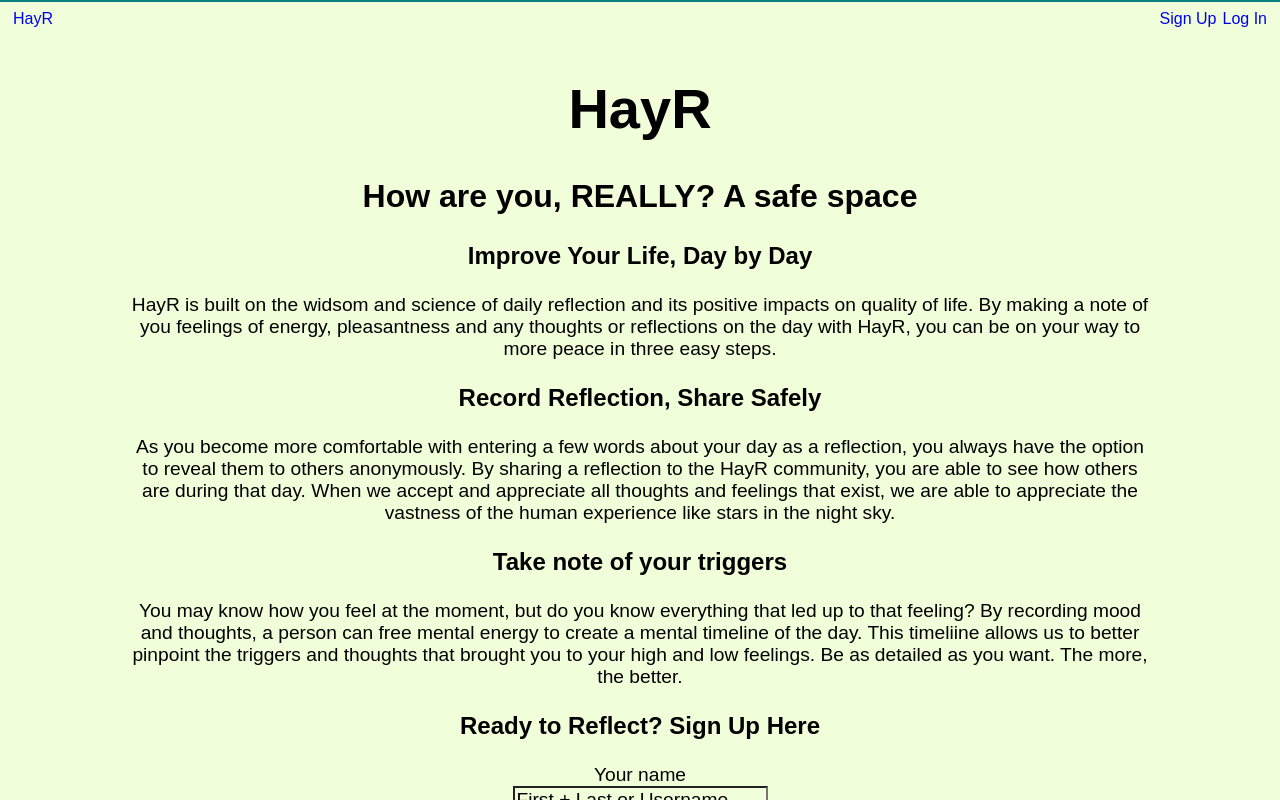
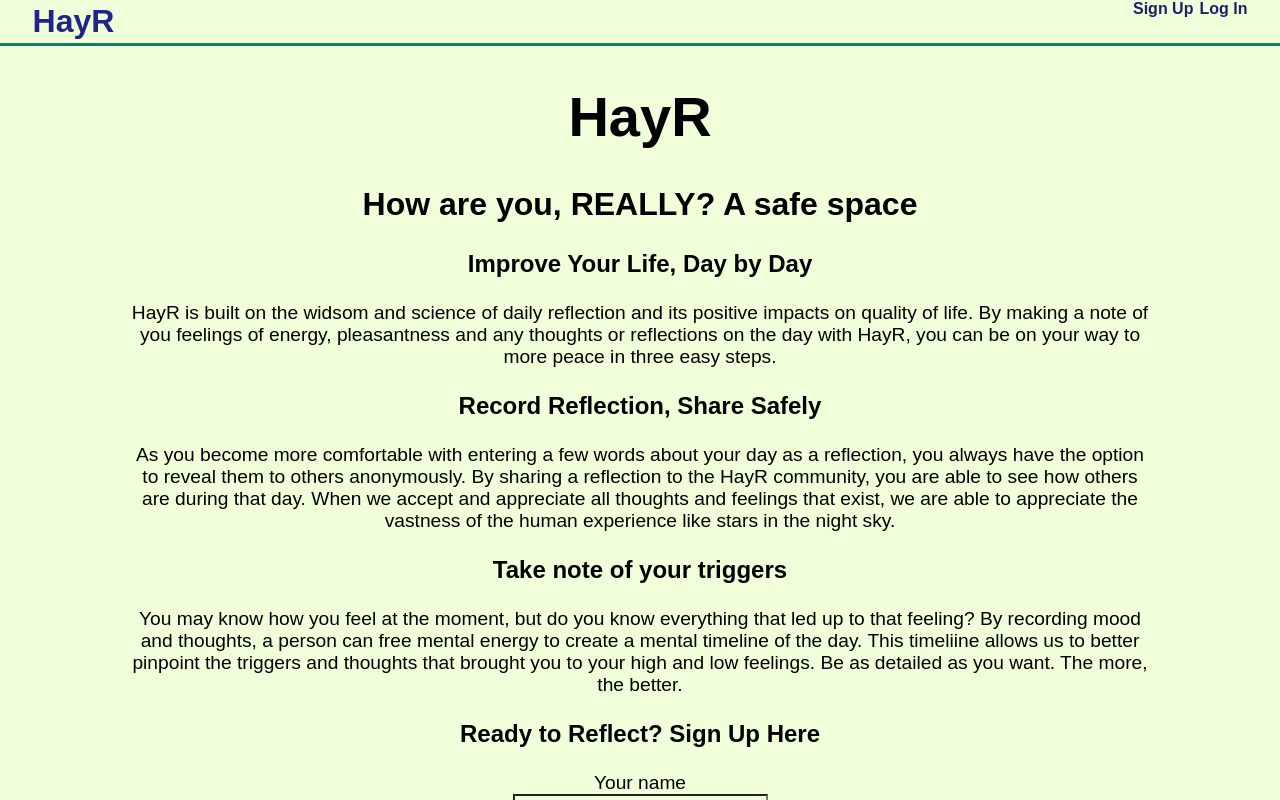
Before and after one commit to ManXD3la/hayr-client, a React (Create React App) app: page / in a window 1280 px wide. Built offline with nearby package versions, Linux system fonts and the light colour scheme.

Commit message:
nav bar styling v1, needs links at bottom of nav

```diff
--- a/src/components/NavBar/NavBar.css
+++ b/src/components/NavBar/NavBar.css
@@ -1,30 +1,76 @@
 nav {
     grid-row: 1;
-    height: 5%;
-    width: 100vw;
+    width: 100%;
     margin: 0;
     padding: 0;
-    background-color: teal;
     position: relative;
-    flex-shrink: 0;
+    border-bottom-style: inset;
+    border-bottom-width: 3px;
+    border-bottom-color: teal;
 }
 
-nav div {
-
-    display: inline;
-    margin: 10px 10px;
+nav > div {
+    /* display: inline; */
+    height: 100%;
+    margin: 0 3px;
+    justify-items: end;
 }
 
-nav div a {
+.nav-left-side {
+    margin-left: 4px;
+    float: left;
+}
+
+.nav-left-side > * {
+    display: block;
+    text-align: left;
+}
+
+
+nav div a, nav div a:visited {
     text-align: center;
     padding: 3px;
     text-decoration: none;
+    color: #1B2469;
 }
 
-.nav-left-side {
-    float: left;
+nav div a.nav-a:hover,  nav div a.nav-a:focus {
+    color: #22248A;
+    text-decoration: underline overline solid #000000;
+}
+nav div a.app-title:hover,  nav div a.app-title:focus {
+    color: #1B2469;
+    text-decoration: underline solid #000000;
+}
+.nav-a {
+    font-family: 'Monsterrat', sans-serif;
+    font-size: medium;
+    font-weight: 600;
 }
 
+.app-title {
+    font-family: 'Raleway', sans-serif;
+    font-size: xx-large;
+    font-weight: 900;
+    color: #22248A;
+
+}
+
+nav div a:active{
+    color: #747474;
+}
 .nav-right-side {
+    margin-right: 4px;
     float: right;
 }
+
+.nav-right-side > * {
+    position: relative;
+    text-align: left;
+vertical-align: bottom;}
+
+@media only screen and (min-width: 750px) {
+    nav {
+        padding: 0 2%;
+    }
+}
--- a/src/components/NavBar/NavBar.js
+++ b/src/components/NavBar/NavBar.js
@@ -29,15 +29,37 @@ class NavBar extends Component {
             return <Redirect to='/' />
     }
 
+    renderAccountMenu() {
+        if (TokenService.hasAuthToken()) {
+            return(
+            <div className='nav-left-side'>
+                <Link className='app-title' to='/'>HayR</Link>
+                <div className='account-menu'>
+                    <Link className='nav-a' to='/journal/new-entry'>New Entry</Link>
+                    <Link className='nav-a' to='/journal'>My Journal</Link>
+                    <Link className='nav-a' to='/community'>Community</Link>
+                </div>
+            </div>
+            )
+        }
+        else {
+            return (
+            <div className='nav-left-side'>
+                <Link className='app-title' to='/'>HayR</Link>
+            </div>
+            )
+        }
+    }
+
     logInButt() {
         // show logout button/link, hayr name to show pop up message about app, invite a friend link/dropdown?
         return(
             <div className='nav-right-side'>
                 {/* change to react 'scroll into view' funciton/condiiton */}
-                <Link to='/'>
+                <Link className='nav-a' to='/'>
                 Sign Up
                 </Link>
-                <Link to='/login'>
+                <Link className='nav-a' to='/login'>
                     Log In
                 </Link>
             </div>
@@ -49,7 +71,7 @@ class NavBar extends Component {
         return(
             <div className='nav-right-side'>
                 <Link onClick={this.handleLogoutClick}
-                    to='/'>
+                    className='nav-a' to='/'>
                 Logout
                 </Link>
             </div>
@@ -60,12 +82,7 @@ class NavBar extends Component {
     render() {
         return (
             <nav role='navigation'>
-                <div className='nav-left-side'>
-                <Link to='/'>HayR</Link>
-                {TokenService.hasAuthToken()
-                ? <Link to='/journal'>Journal</Link>
-                : ''}
-                </div>
+                {this.renderAccountMenu()}
                 {TokenService.hasAuthToken()
                 ? this.logOutButt()
                 : this.logInButt()}
```
